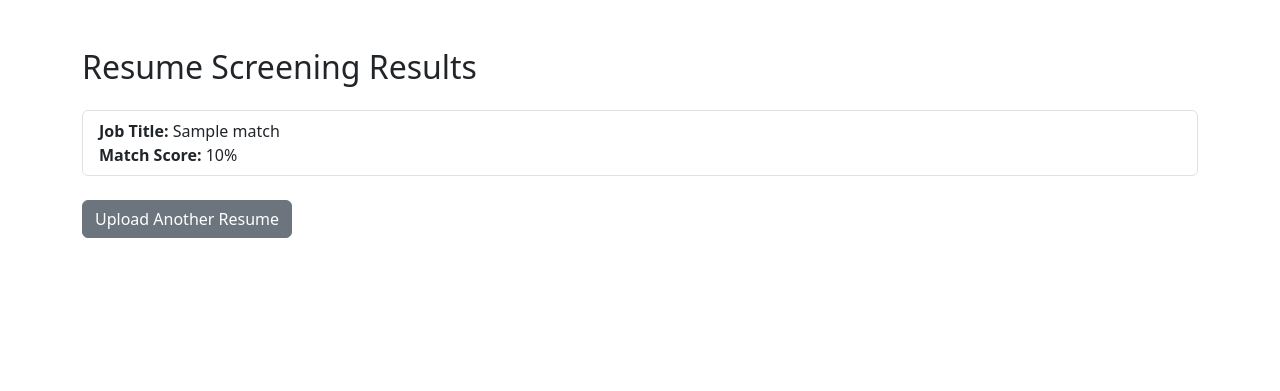
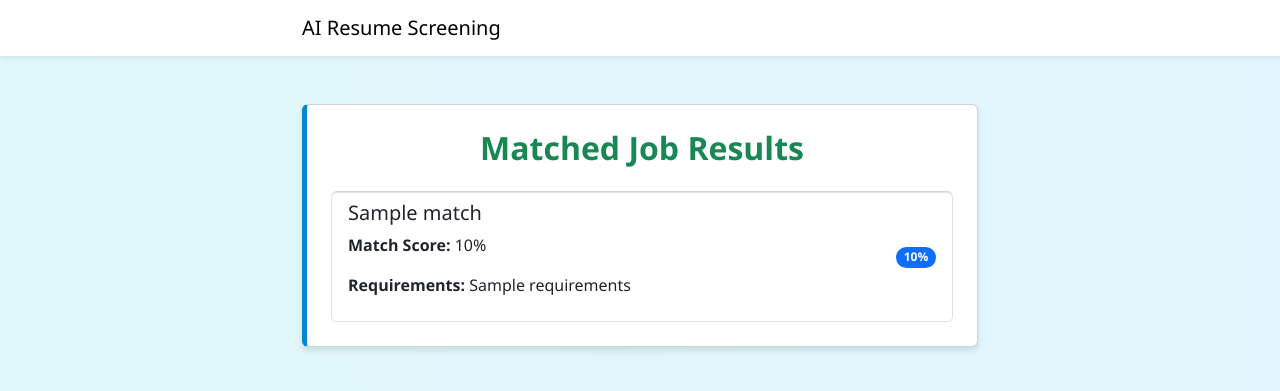
Before and after one commit to bashirubash/resume_screening_ai, a Flask app: template templates/results.html in a window 1280 px wide. Shown: the top 391 px of the page. Run offline with Flask 3, Linux system fonts and the light colour scheme; the template is opened without the code that fills it: most values are stand-ins (such as "Sample title", 1, 10 or a date in 2020).

Commit message:
Update results.html

```diff
--- a/templates/results.html
+++ b/templates/results.html
@@ -2,26 +2,39 @@
 <html lang="en">
 <head>
     <meta charset="UTF-8">
-    <title>Matched Job Results</title>
+    <title>Screening Results</title>
     <link rel="stylesheet" href="https://cdn.jsdelivr.net/npm/bootstrap@5.3.0/dist/css/bootstrap.min.css">
+    <link rel="stylesheet" href="{{ url_for('static', filename='styles.css') }}">
 </head>
 <body>
+    <nav class="navbar navbar-light bg-white shadow-sm">
+        <div class="container">
+            <a class="navbar-brand" href="/">AI Resume Screening</a>
+        </div>
+    </nav>
+
     <div class="container mt-5">
-        <h2 class="mb-4">Resume Screening Results</h2>
-
+        <div class="card p-4">
+            <h2 class="text-success text-center mb-4">Matched Job Results</h2>
             {% if matches %}
                 <ul class="list-group">
                     {% for match in matches %}
-                    <li class="list-group-item">
-                        <strong>Job Title:</strong> {{ match.title }}<br>
-                        <strong>Match Score:</strong> {{ match.score }}%
+                    <li class="list-group-item d-flex justify-content-between align-items-center">
+                        <div>
+                            <h5>{{ match.title }}</h5>
+                            <p><strong>Match Score:</strong> {{ match.score }}%</p>
+                            <p><strong>Requirements:</strong> {{ match.requirements }}</p>
+                        </div>
+                        <span class="badge bg-primary rounded-pill">{{ match.score }}%</span>
                     </li>
                     {% endfor %}
                 </ul>
             {% else %}
-            <p>No relevant job matches found for this resume.</p>
+                <div class="alert alert-warning text-center">
+                    No suitable job matches found.
+                </div>
             {% endif %}
-        <a href="/" class="btn btn-secondary mt-4">Upload Another Resume</a>
+        </div>
     </div>
 </body>
 </html>
```
Lines whose indentation alone changed are shown as unchanged.
